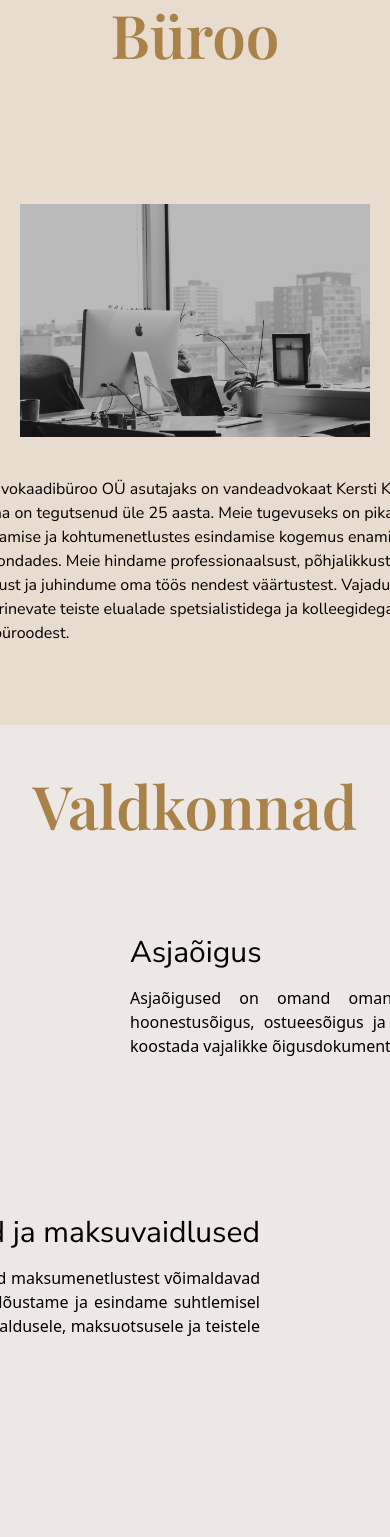
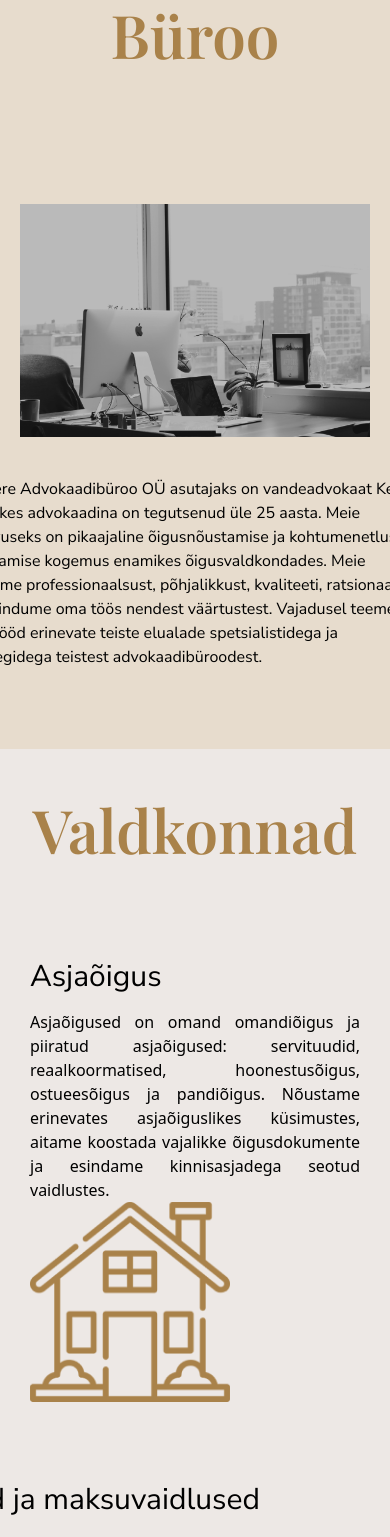
Before and after one commit to alexeerma/Confere-react, a React (Vite) app: page / in a window 390 px wide. Shown: the part 940-2477 px from the top of the page. Built offline with nearby package versions, Linux system fonts and the light colour scheme.

Commit message:
Buro with some additions now responsive

```diff
--- a/src/components/Buro.jsx
+++ b/src/components/Buro.jsx
@@ -7,9 +7,9 @@ const Buro = () => (
   <section className="bg-conferehele">
     <div>
       <h1 className='text-center text-primary font-displayfair font-semibold text-6xl pt-[100px] pb-[60px]'>Büroo</h1>
-      <div className='prodcution  md:flex items-center flex flex-col-reverse md:flex-row  px-5 md:px-0 py-20 md:py-10 gap-10 max-w-[75rem] mx-auto'>
+      <div className='md:justify-center items-center flex flex-col-reverse md:flex-row  px-5 py-20 md:py-10 gap-10 w-screen mx-auto'>
         <div className='w-[550px]'>
-          <p className="font-nunito">Confere Advokaadibüroo OÜ asutajaks on vandeadvokaat Kersti Kägi, kes advokaadina on tegutsenud üle 25 aasta. Meie tugevuseks on pikaajaline õigusnõustamise ja kohtumenetlustes esindamise kogemus enamikes õigusvaldkondades. Meie hindame professionaalsust, põhjalikkust, kvaliteeti, ratsionaalsust ja juhindume oma töös nendest väärtustest. Vajadusel teeme koostööd erinevate teiste elualade spetsialistidega ja kolleegidega teistest advokaadibüroodest.</p>
+          <p className="font-nunito mx-[40px]">Confere Advokaadibüroo OÜ asutajaks on vandeadvokaat Kersti Kägi, kes advokaadina on tegutsenud üle 25 aasta. Meie tugevuseks on pikaajaline õigusnõustamise ja kohtumenetlustes esindamise kogemus enamikes õigusvaldkondades. Meie hindame professionaalsust, põhjalikkust, kvaliteeti, ratsionaalsust ja juhindume oma töös nendest väärtustest. Vajadusel teeme koostööd erinevate teiste elualade spetsialistidega ja kolleegidega teistest advokaadibüroodest.</p>
         </div>
         <div className=''>
           <img src={buroo} alt="Büroo" />
--- a/src/components/Fields.jsx
+++ b/src/components/Fields.jsx
@@ -8,10 +8,10 @@ const Fields = () => (
     <div>
       <h1 className="text-center text-primary text-6xl font-semibold font-displayfair pt-[50px]">Valdkonnad</h1>
     </div>
-    <div className="flex justify-between pt-[100px] mx-[130px] pb-[50px]">
+    <div className="mx-[30px] md:flex justify-between pt-[100px] md:mx-[130px] pb-[50px]">
       <div className=''>
         <h2 className="text-black font-nunito text-3xl font-md pb-[15px]">Asjaõigus</h2>
-        <p className="box-border text-justify w-[800px]">Asjaõigused on omand omandiõigus ja piiratud asjaõigused: servituudid, reaalkoormatised, hoonestusõigus, ostueesõigus ja pandiõigus. Nõustame erinevates asjaõiguslikes küsimustes, aitame koostada vajalikke õigusdokumente ja esindame kinnisasjadega seotud vaidlustes.</p>
+        <p className="box-border text-justify md:w-[800px]">Asjaõigused on omand omandiõigus ja piiratud asjaõigused: servituudid, reaalkoormatised, hoonestusõigus, ostueesõigus ja pandiõigus. Nõustame erinevates asjaõiguslikes küsimustes, aitame koostada vajalikke õigusdokumente ja esindame kinnisasjadega seotud vaidlustes.</p>
       </div>
       <img src={asjaoigus} alt="" className="w-[200px] h-[200px] max-w-[208px]" />
     </div>
--- a/tailwind.config.cjs
+++ b/tailwind.config.cjs
@@ -22,7 +22,7 @@ module.exports = {
       xs: "480px",
       ss: "620px",
       sm: "768px",
-      md: "1060px",
+      md: "1080px",
       lg: "1200px",
       xl: "1700px",
     },
```
